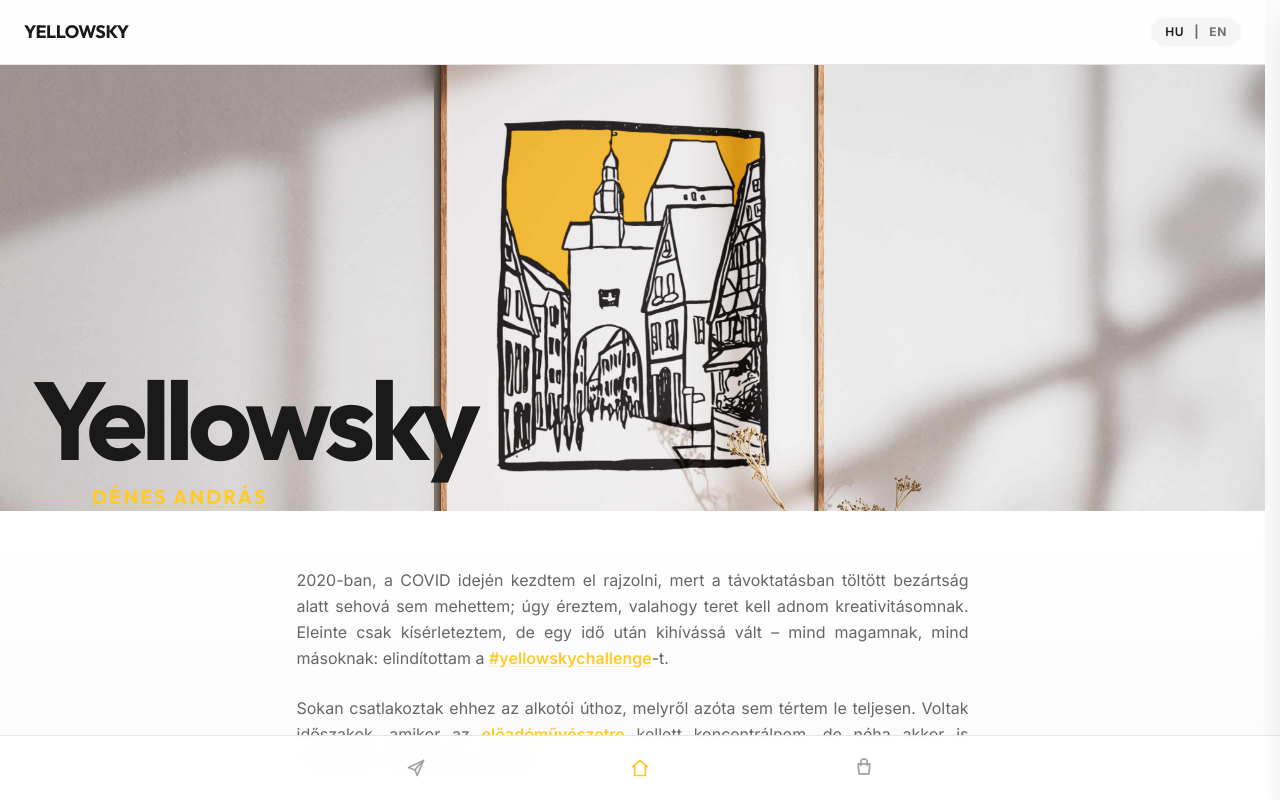
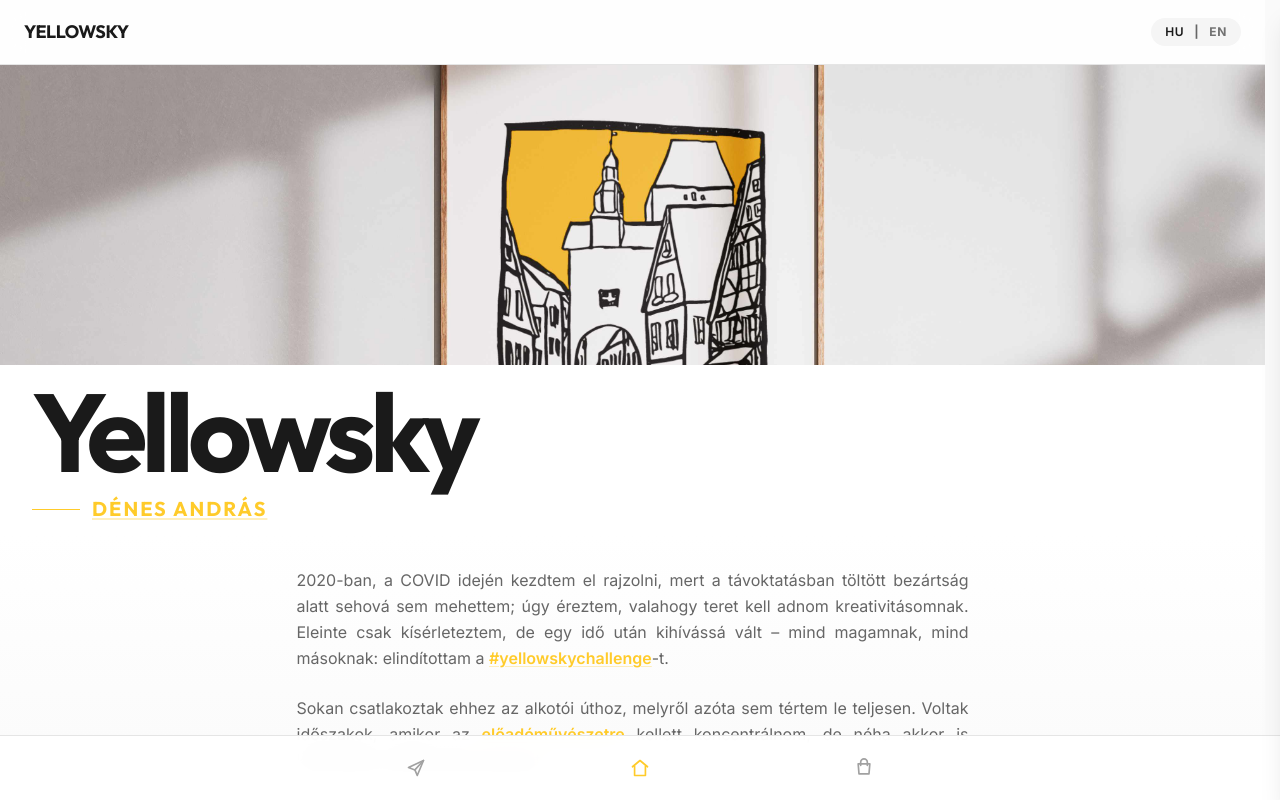
Before and after one commit to denandras/yellowsky, a Next.js app: page / in a window 1280 px wide. Shown: the top 800 px of the page. Built offline with nearby package versions, Linux system fonts and the light colour scheme; no server answers.

Commit message:
fix: YELLOWSKY and name on white background at bottom

```diff
--- a/components/home-page-client.tsx
+++ b/components/home-page-client.tsx
@@ -247,7 +247,8 @@ export default function HomePageClient({ initialLanguage, communityPosts = [] }:
 
             {/* Title text at image edge */}
             <div className="absolute bottom-0 left-0 right-0 pointer-events-none">
-              {/* Title - left aligned on screen edge */}
+              {/* White background with title and name */}
+              <div className="relative bg-white pt-3 pb-3">
                 <div className="px-6 md:px-8">
                   <h1 className="font-display text-[5.5rem] md:text-[6.9rem] font-bold leading-none tracking-tighter text-left text-text-dark">
                     {labels.title}
@@ -268,10 +269,6 @@ export default function HomePageClient({ initialLanguage, communityPosts = [] }:
                       </p>
                     )}
                   </div>
-              </div>
-              {/* White background below */}
-              <div className="relative bg-white pt-3 pb-3">
-                <div className="mx-auto max-w-2xl px-6 md:px-8">
                 </div>
               </div>
             </div>
```
Lines whose indentation alone changed are shown as unchanged.
